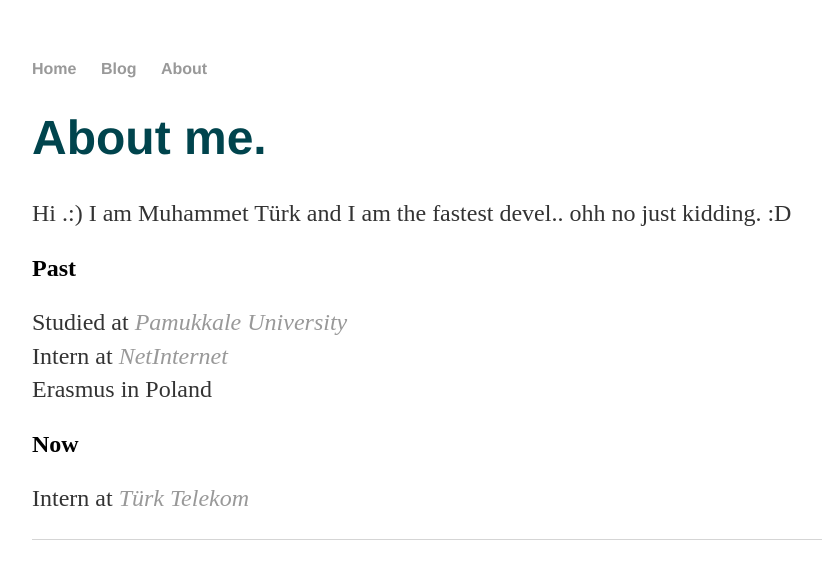
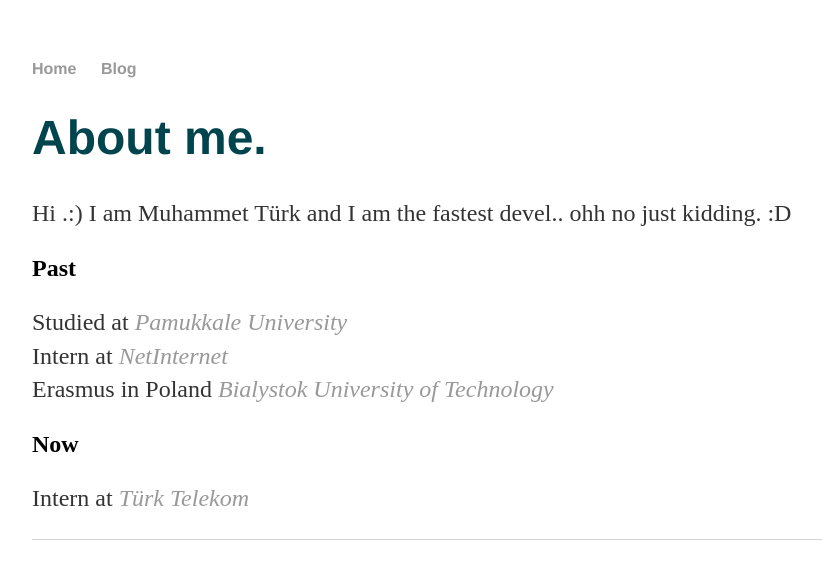
Before and after one commit to mturk111/mturk111.github.io, a Jekyll site: the page about.html, which Jekyll copies as it is, in a window 1280 px wide. Shown: the top 579 px of the page, without its empty margins (160-982 px from the left). Built offline with Jekyll 4.4.1, drawn with Linux system fonts in a browser that asks for light colours.

Commit message:
Adding info to about.html

```diff
--- a/about.html
+++ b/about.html
@@ -11,7 +11,6 @@
 	    		<ul>
 	        		<li><a href="/">Home</a></li>
 	         		<li><a href="/blog">Blog</a></li>
-		        	<li><a href="/about">About</a></li>
 	    		</ul>
 			</nav>
 			<div class="container">
@@ -21,13 +20,12 @@
 				<h2>Past</h2>
 				<p>Studied at <a href="http://www.pau.edu.tr/pau/en"><em>Pamukkale University</em></a></br>
 				Intern at <a href="https://www.netinternet.com.tr/"><em>NetInternet</em></a>
-				</br>Erasmus in Poland</p>
+				</br>Erasmus in Poland <a href="http://www.wi.pb.edu.pl/index.php/en/"><em>Bialystok University of Technology</em></a></p>
 				<h2>Now</h2>
 				<p>Intern at <a href="https://www.turktelekom.com.tr/"><em>Türk Telekom</em></a></p>
 			</div>
 			<footer>
 	    		<ul>
-
 				</ul>
 			</footer>
 		</body>
```
